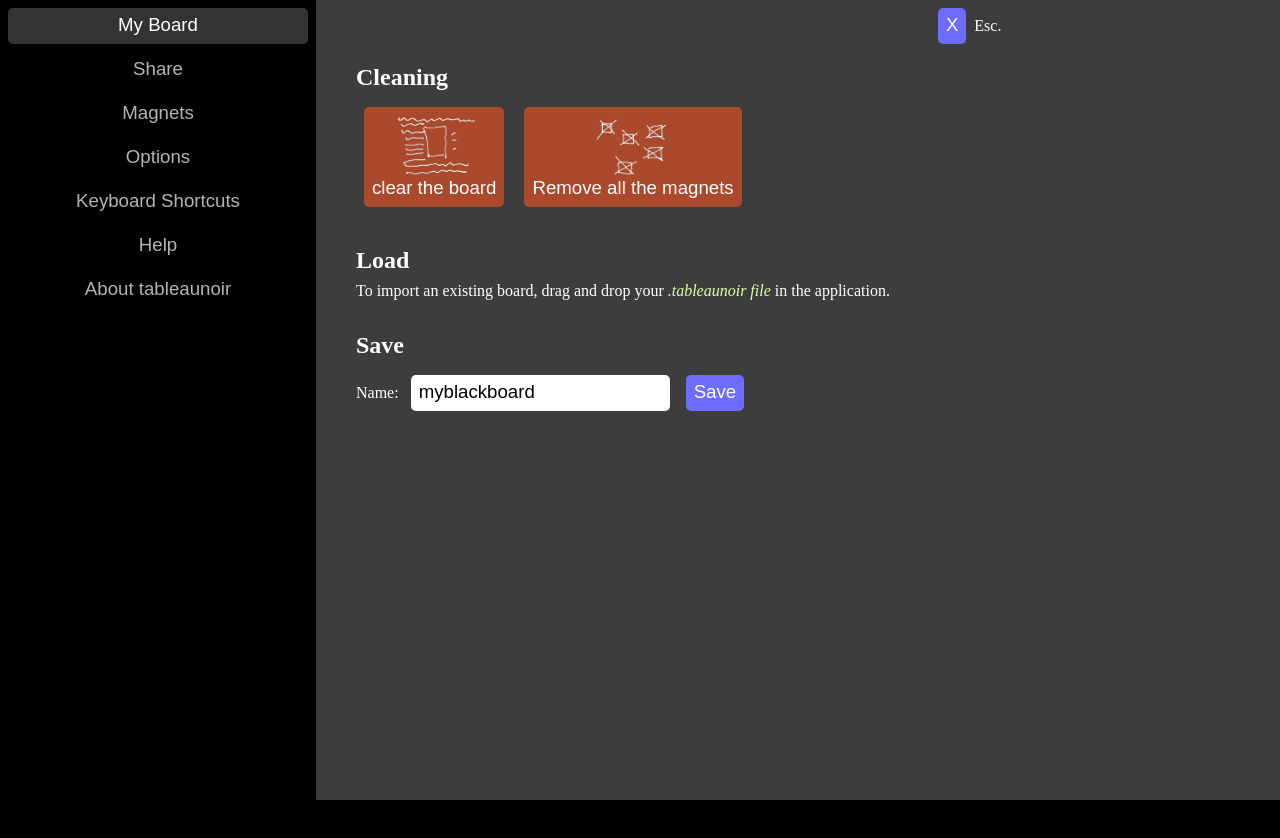
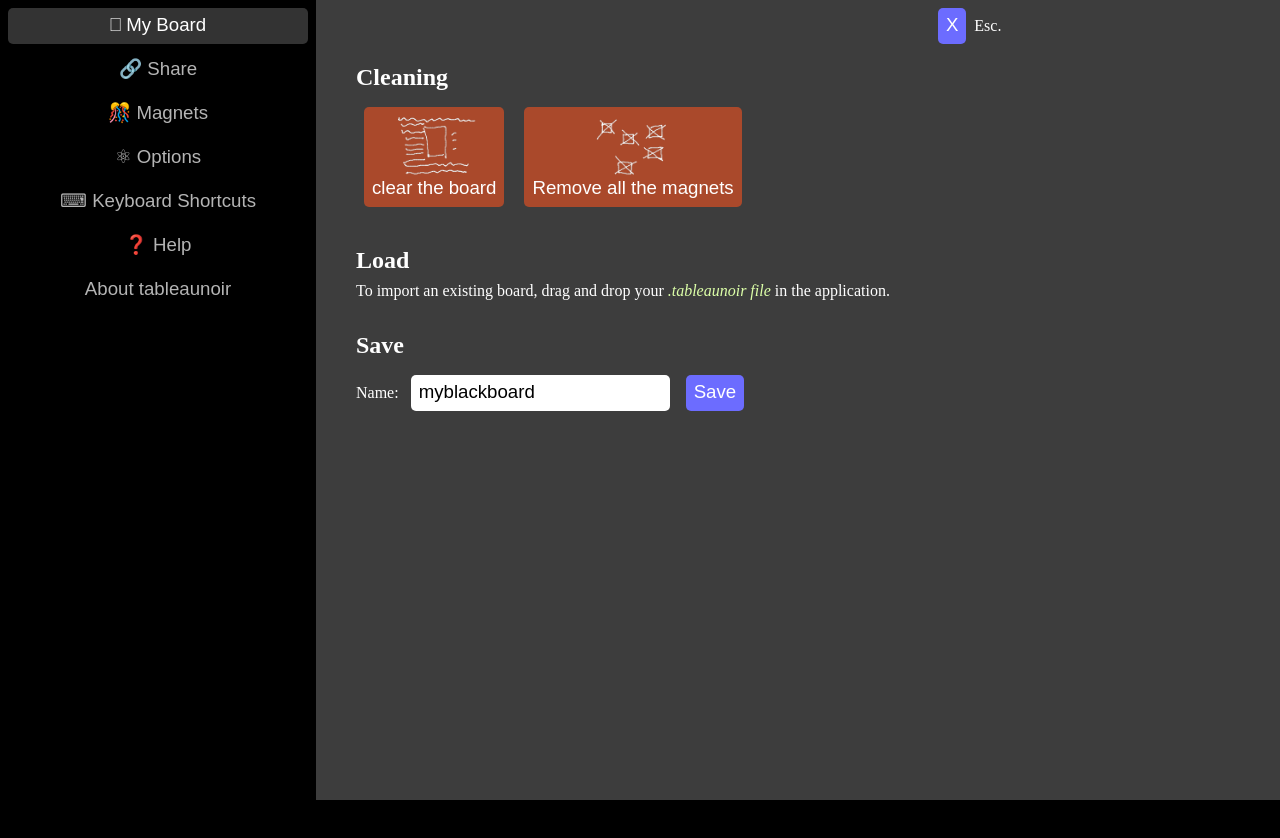
Before and after one commit to tableaunoir/tableaunoir, a plain HTML site: page index.html in a window 1280 px wide. Both pictures are taken after a click on the button "☕ Menu". Drawn offline with Linux system fonts and the light colour scheme.

Commit message:
icons in menu

```diff
--- a/index.html
+++ b/index.html
@@ -89,15 +89,15 @@
 
 	<div id="menu" class="menuHide MenuPanel">
 		<div class="tabs">
-			<button class="tablink" id="defaultOpen" onclick="Menu.openPage('MyBlackboard', this)">My Board</button>
-			<button class="tablink" onclick="Menu.openPage('Share', this)">Share</button>
-			<button class="tablink" onclick="Menu.openPage('Magnets', this)">Magnets</button>
+			<button class="tablink" id="defaultOpen" onclick="Menu.openPage('MyBlackboard', this)">⎕ My Board</button>
+			<button class="tablink" onclick="Menu.openPage('Share', this)">🔗 Share</button>
+			<button class="tablink" onclick="Menu.openPage('Magnets', this)">🎊 Magnets</button>
 
-			<button class="tablink" onclick="Menu.openPage('Options', this)">Options</button>
+			<button class="tablink" onclick="Menu.openPage('Options', this)">⚛ Options</button>
 
-			<button class="tablink" onclick="Menu.openPage('KeyboardShortcuts', this)" id="defaultOpen">Keyboard
+			<button class="tablink" onclick="Menu.openPage('KeyboardShortcuts', this)" id="defaultOpen">⌨ Keyboard
 				Shortcuts</button>
-			<button class="tablink" onclick="Menu.openPage('Help', this)" id="defaultOpen">Help</button>
+			<button class="tablink" onclick="Menu.openPage('Help', this)" id="defaultOpen">❓ Help</button>
 
 			<button class="tablink" onclick="Menu.openPage('About', this)" id="defaultOpen">About tableaunoir</button>
 		</div>
```
